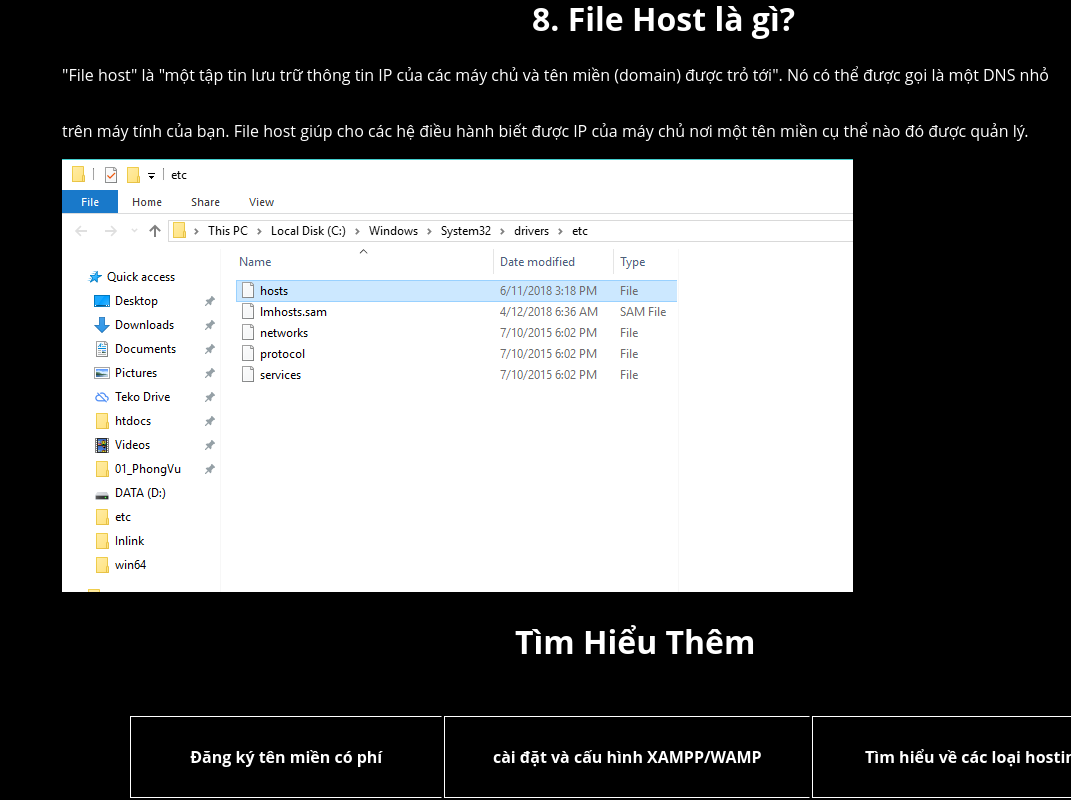
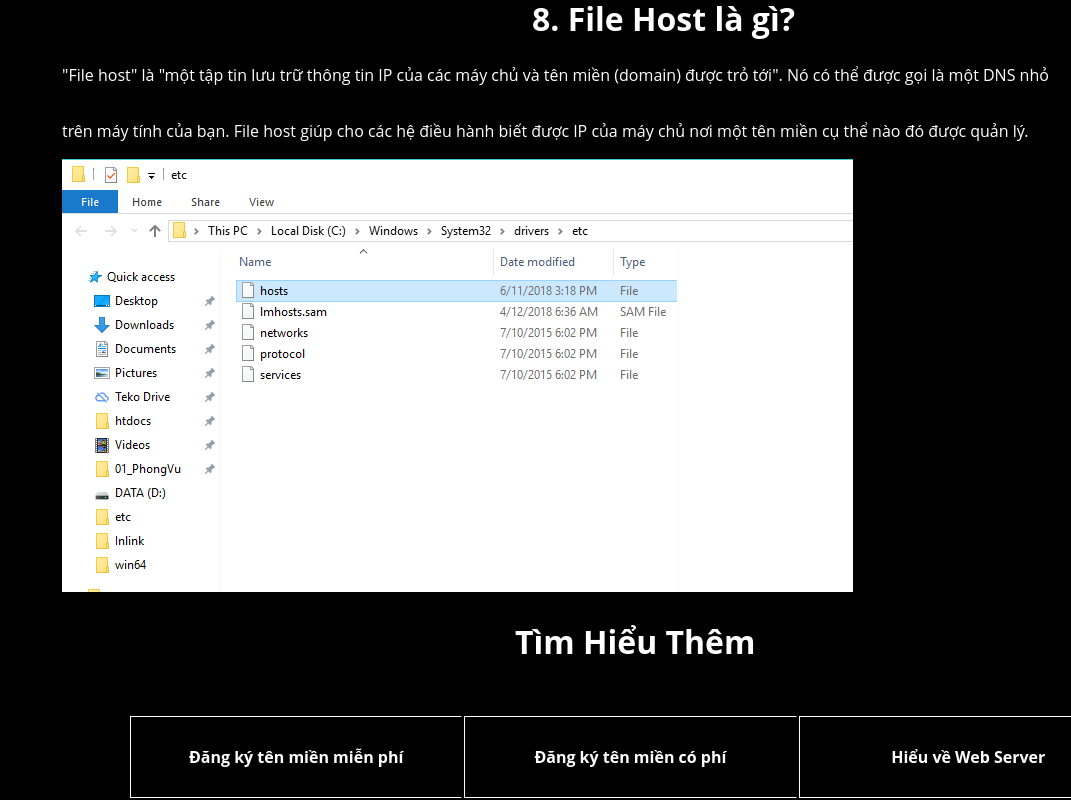
Before and after one commit to LazyboyEmpires/lazyboyempires.github.io, a plain HTML site: page pages/dns.html in a window 1280 px wide. Shown: the part 3620-4420 px from the top of the page, without its empty margins (209-1280 px from the left). Drawn offline with Linux system fonts and the light colour scheme.

Commit message:
fix file

```diff
--- a/pages/dns.html
+++ b/pages/dns.html
@@ -84,9 +84,9 @@ Tên miền cấp 3 là tên miền kết hợp giữa tên miền cấp 2 và t
                  <h1 class="content-title-mini">Tìm Hiểu Thêm</h1>
                     <table>
                         <tr>
-                            <th id="gem1"> <a href="#" class="spac">Đăng ký tên miền có phí</a> </th>
-                            <th id="gem2"> <a id="line" href="#" class="spac">cài đặt và cấu hình XAMPP/WAMP</a> </th>
-                            <th id="gem3"> <a id="line" href="#" class="spac">Tìm hiểu về các loại hosting</a> </th>
+                            <th id="gem1"> <a href="#" class="spac">Đăng ký tên miền miễn phí</a> </th>
+                            <th id="gem2"> <a id="line" href="#" class="spac">Đăng ký tên miền có phí</a> </th>
+                            <th id="gem3"> <a id="line" href="https://lazyboyempires.github.io/web%20server/webserver.html" class="spac">Hiểu về Web Server</a> </th>
                                 </tr>
                     </table>
             </div>
```
